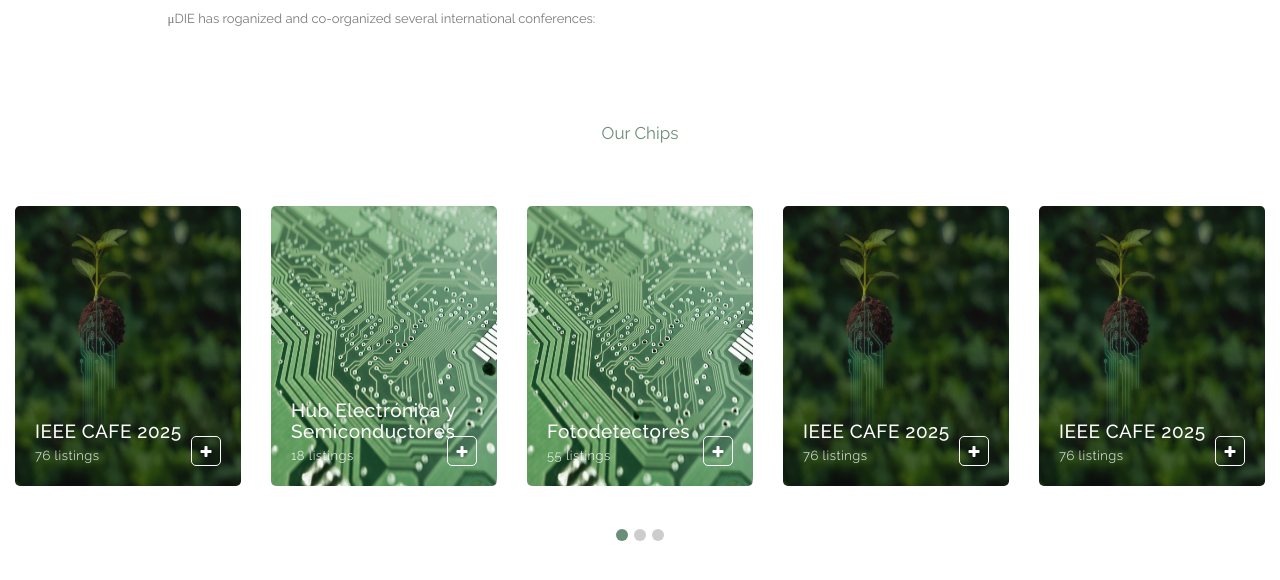
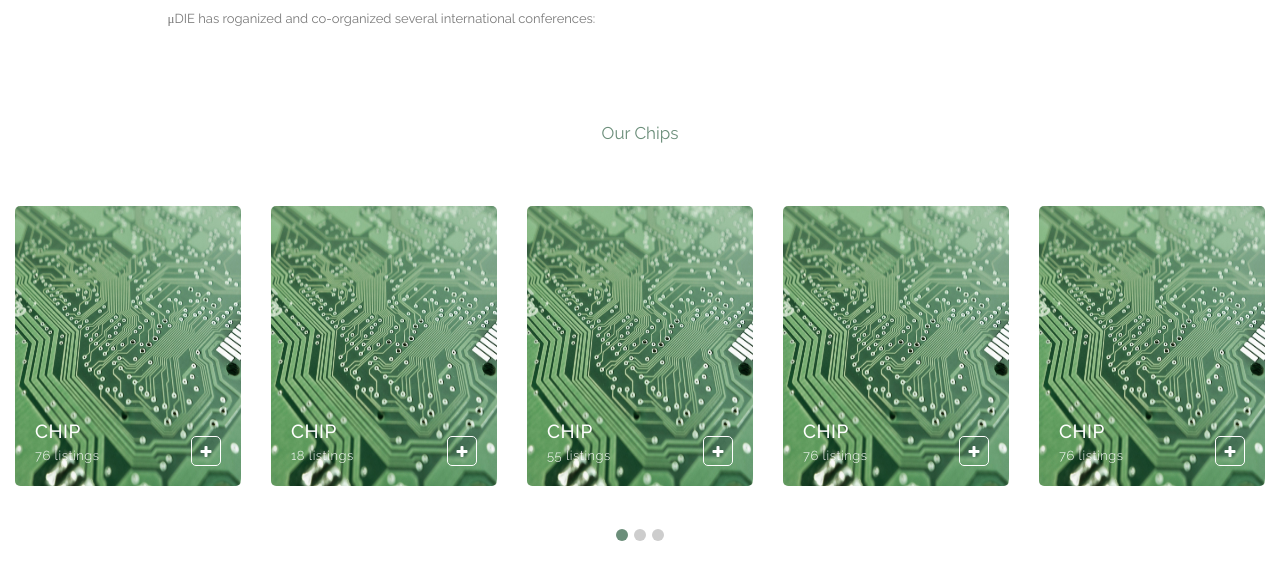
Before and after one commit to uDIE-UCU/uDIE-website, a plain HTML site: page index.html in a window 1280 px wide. Shown: the part 1346-1926 px from the top of the page. Drawn offline with nearby package versions, Linux system fonts and the light colour scheme.

Commit message:
cambie el carrusel del index

```diff
--- a/index.html
+++ b/index.html
@@ -145,9 +145,9 @@
             <div class="owl-carousel owl-theme">
                 <div class="item popular-item">
                     <div class="thumb">
-                        <img src="img/ieee_cafe_img.png" height="280" width="195" alt="">
+                        <img src="img/power_electronics.jpg" height="280" width="195" alt="">
                         <div class="text-content">
-                            <h4>IEEE CAFE 2025</h4>
+                            <h4>CHIP</h4>
                             <span>76 listings</span>
                         </div>
                         <div class="plus-button">
@@ -159,7 +159,7 @@
                     <div class="thumb">
                         <img src="img/power_electronics.jpg" height="280" width="195" alt="">
                         <div class="text-content">
-                            <h4>Hub Electrónica y Semiconductores</h4>
+                            <h4>CHIP</h4>
                             <span>18 listings</span>
                         </div>
                         <div class="plus-button">
@@ -171,7 +171,7 @@
                     <div class="thumb">
                         <img src="img/power_electronics.jpg" height="280" width="195" alt="">
                         <div class="text-content">
-                            <h4>Fotodetectores</h4>
+                            <h4>CHIP</h4>
                             <span>55 listings</span>
                         </div>
                         <div class="plus-button">
@@ -181,9 +181,9 @@
                 </div>
                 <div class="item popular-item">
                     <div class="thumb">
-                        <img src="img/ieee_cafe_img.png" height="280" width="195" alt="">
+                        <img src="img/power_electronics.jpg" height="280" width="195" alt="">
                         <div class="text-content">
-                            <h4>IEEE CAFE 2025</h4>
+                            <h4>CHIP</h4>
                             <span>76 listings</span>
                         </div>
                         <div class="plus-button">
@@ -193,9 +193,9 @@
                 </div>
                 <div class="item popular-item">
                     <div class="thumb">
-                        <img src="img/ieee_cafe_img.png" height="280" width="195" alt="">
+                        <img src="img/power_electronics.jpg" height="280" width="195" alt="">
                         <div class="text-content">
-                            <h4>IEEE CAFE 2025</h4>
+                            <h4>CHIP</h4>
                             <span>76 listings</span>
                         </div>
                         <div class="plus-button">
@@ -205,9 +205,9 @@
                 </div>
                 <div class="item popular-item">
                     <div class="thumb">
-                        <img src="img/ieee_cafe_img.png" height="280" width="195" alt="">
+                        <img src="img/power_electronics.jpg" height="280" width="195" alt="">
                         <div class="text-content">
-                            <h4>IEEE CAFE 2025</h4>
+                            <h4>CHIP</h4>
                             <span>76 listings</span>
                         </div>
                         <div class="plus-button">
@@ -217,9 +217,9 @@
                 </div>
                 <div class="item popular-item">
                     <div class="thumb">
-                        <img src="img/ieee_cafe_img.png" height="280" width="195" alt="">
+                        <img src="img/power_electronics.jpg" height="280" width="195" alt="">
                         <div class="text-content">
-                            <h4>IEEE CAFE 2025</h4>
+                            <h4>CHIP</h4>
                             <span>76 listings</span>
                         </div>
                         <div class="plus-button">
@@ -229,9 +229,9 @@
                 </div>
                 <div class="item popular-item">
                     <div class="thumb">
-                        <img src="img/ieee_cafe_img.png" height="280" width="195" alt="">
+                        <img src="img/power_electronics.jpg" height="280" width="195" alt="">
                         <div class="text-content">
-                            <h4>IEEE CAFE 2025</h4>
+                            <h4>CHIP</h4>
                             <span>76 listings</span>
                         </div>
                         <div class="plus-button">
@@ -241,9 +241,9 @@
                 </div>
                 <div class="item popular-item">
                     <div class="thumb">
-                        <img src="img/ieee_cafe_img.png" height="280" width="195" alt="">
+                        <img src="img/power_electronics.jpg" height="280" width="195" alt="">
                         <div class="text-content">
-                            <h4>IEEE CAFE 2025</h4>
+                            <h4>CHIP</h4>
                             <span>76 listings</span>
                         </div>
                         <div class="plus-button">
@@ -253,9 +253,9 @@
                 </div>
                 <div class="item popular-item">
                     <div class="thumb">
-                        <img src="img/ieee_cafe_img.png" height="280" width="195" alt="">
+                        <img src="img/power_electronics.jpg" height="280" width="195" alt="">
                         <div class="text-content">
-                            <h4>IEEE CAFE 2025</h4>
+                            <h4>CHIP</h4>
                             <span>76 listings</span>
                         </div>
                         <div class="plus-button">
@@ -265,9 +265,9 @@
                 </div>
                 <div class="item popular-item">
                     <div class="thumb">
-                        <img src="img/ieee_cafe_img.png" height="280" width="195" alt="">
+                        <img src="img/power_electronics.jpg" height="280" width="195" alt="">
                         <div class="text-content">
-                            <h4>IEEE CAFE 2025</h4>
+                            <h4>CHIP</h4>
                             <span>76 listings</span>
                         </div>
                         <div class="plus-button">
@@ -277,9 +277,9 @@
                 </div>
                 <div class="item popular-item">
                     <div class="thumb">
-                        <img src="img/ieee_cafe_img.png" height="280" width="195" alt="">
+                        <img src="img/power_electronics.jpg" height="280" width="195" alt="">
                         <div class="text-content">
-                            <h4>IEEE CAFE 2025</h4>
+                            <h4>CHIP</h4>
                             <span>76 listings</span>
                         </div>
                         <div class="plus-button">
@@ -289,9 +289,9 @@
                 </div>
                 <div class="item popular-item">
                     <div class="thumb">
-                        <img src="img/ieee_cafe_img.png" height="280" width="195" alt="">
+                        <img src="img/power_electronics.jpg" height="280" width="195" alt="">
                         <div class="text-content">
-                            <h4>IEEE CAFE 2025</h4>
+                            <h4>CHIP</h4>
                             <span>76 listings</span>
                         </div>
                         <div class="plus-button">
@@ -301,9 +301,9 @@
                 </div>
                 <div class="item popular-item">
                     <div class="thumb">
-                        <img src="img/ieee_cafe_img.png" height="280" width="195" alt="">
+                        <img src="img/power_electronics.jpg" height="280" width="195" alt="">
                         <div class="text-content">
-                            <h4>IEEE CAFE 2025</h4>
+                            <h4>CHIP</h4>
                             <span>76 listings</span>
                         </div>
                         <div class="plus-button">
@@ -313,9 +313,9 @@
                 </div>
                 <div class="item popular-item">
                     <div class="thumb">
-                        <img src="img/ieee_cafe_img.png" height="280" width="195" alt="">
+                        <img src="img/power_electronics.jpg" height="280" width="195" alt="">
                         <div class="text-content">
-                            <h4>IEEE CAFE 2025</h4>
+                            <h4>CHIP</h4>
                             <span>76 listings</span>
                         </div>
                         <div class="plus-button">
```
